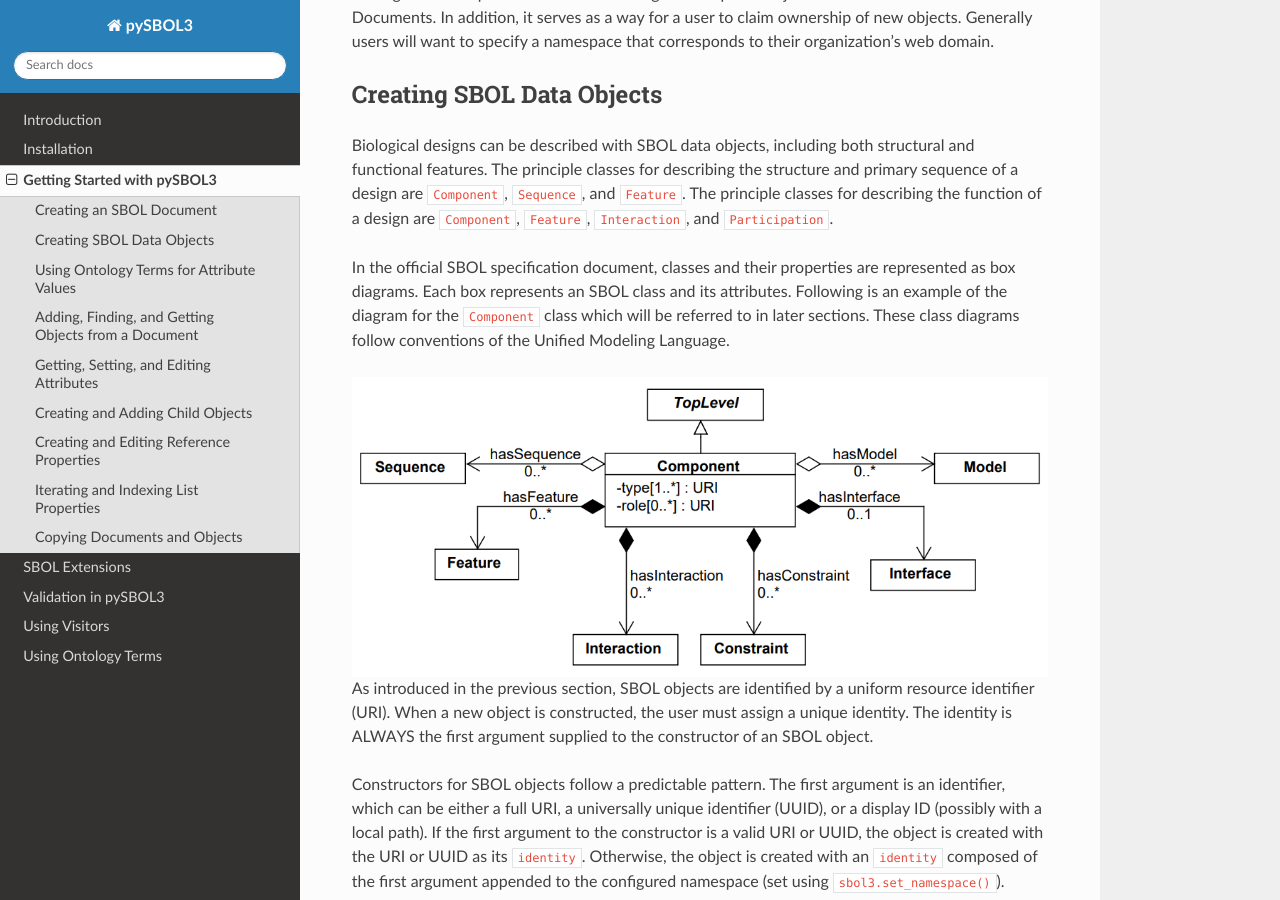
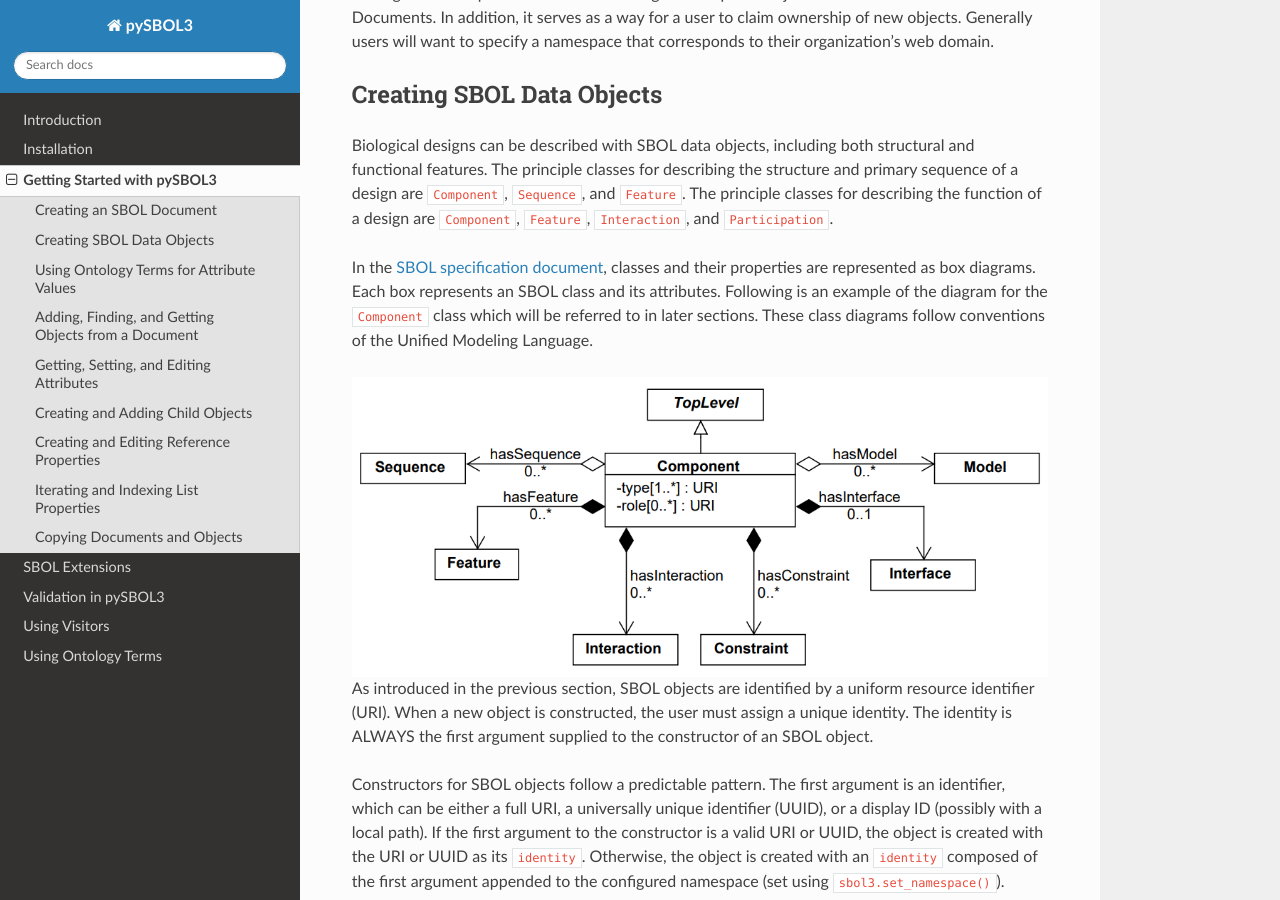
Before and after one commit to SynBioDex/pySBOL3, a Sphinx documentation site: the page built from docs/getting_started.rst, in a window 1280 px wide and 900 px high, scrolled down 1769 px. Built offline with Sphinx 7.4.7 and the Read the Docs theme 2.0.0, drawn with Linux system fonts in a browser that asks for light colours.

Commit message:
Link to the SBOL specification

```diff
--- a/docs/getting_started.rst
+++ b/docs/getting_started.rst
@@ -103,7 +103,7 @@ The principle classes for describing the structure and primary sequence of a des
 The principle classes for describing the function of a design are ``Component``, ``Feature``, ``Interaction``, and ``Participation``.
 
 
-In the official SBOL specification document, classes and their properties are represented as box diagrams. Each box represents an SBOL class and its attributes. Following is an example of the diagram for the ``Component`` class which will be referred to in later sections. These class diagrams follow conventions of the Unified Modeling Language.
+In the `SBOL specification document <https://sbolstandard.org/datamodel-specification/>`_, classes and their properties are represented as box diagrams. Each box represents an SBOL class and its attributes. Following is an example of the diagram for the ``Component`` class which will be referred to in later sections. These class diagrams follow conventions of the Unified Modeling Language.
 
 .. figure:: component_uml.png
     :align: center
```
